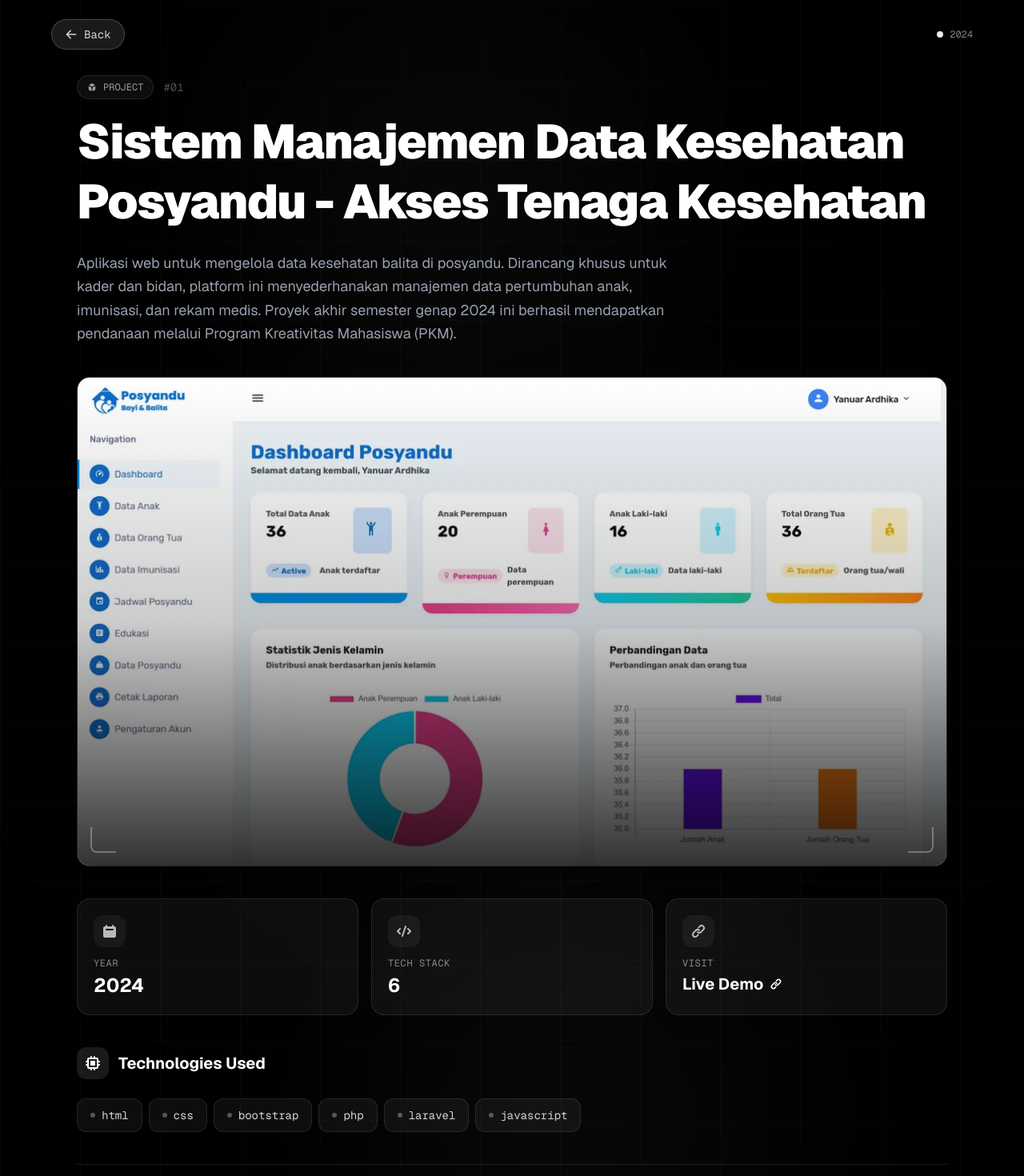
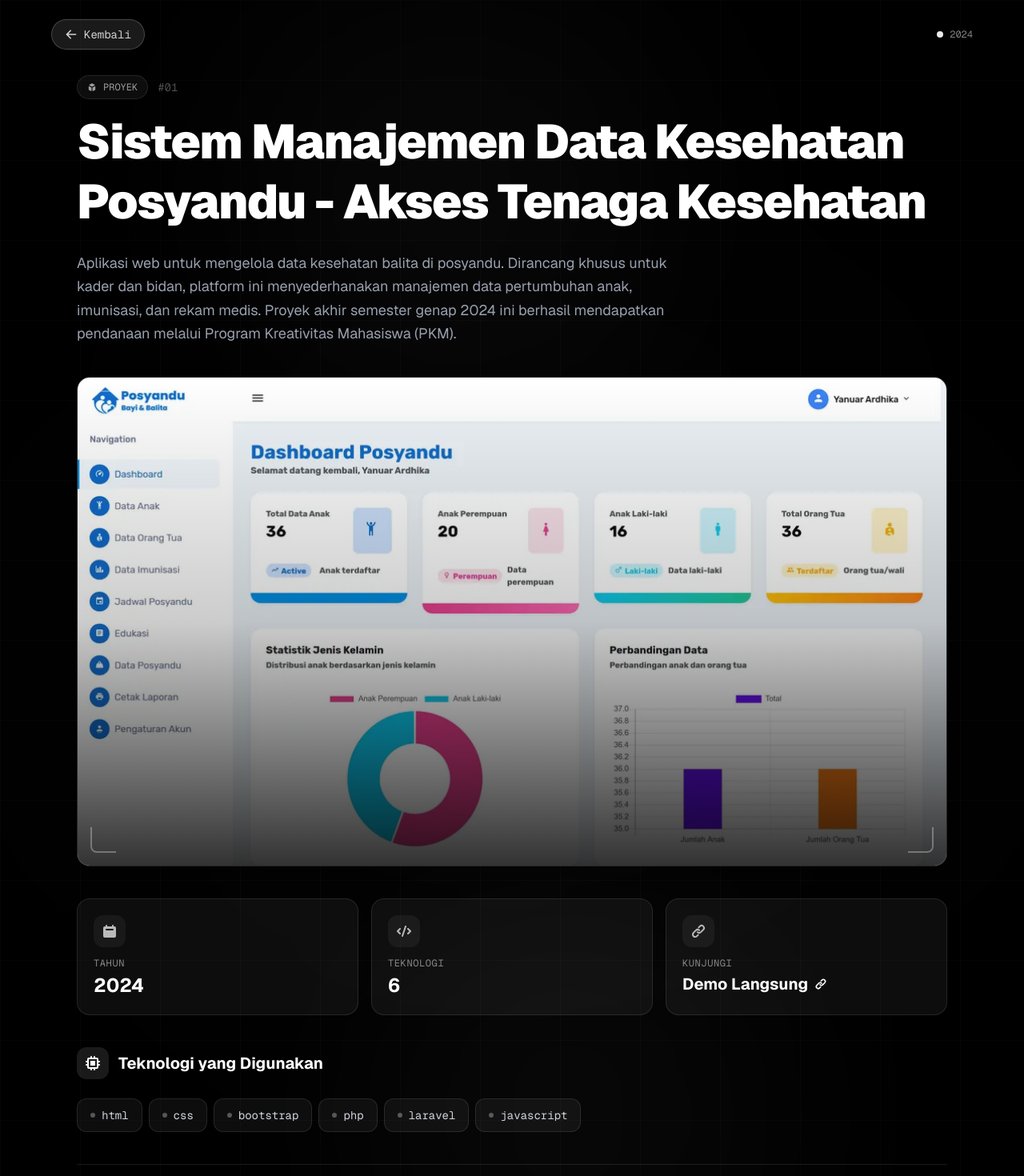
Before and after one commit to ardhikaxx/portofolio-nextjs, a Next.js app: page /project/1 in a window 1280 px wide. Shown: the top 1470 px of the page at 80% size. Built offline with nearby package versions, Linux system fonts and the light colour scheme.

Commit message:
i18n: translate all UI text to Indonesian

```diff
--- a/app/components/ExperienceModal.tsx
+++ b/app/components/ExperienceModal.tsx
@@ -138,7 +138,7 @@ export default function ExperienceModal({
                                     >
                                         <div className="flex items-center gap-2 mb-3">
                                             <FaCode className="w-4 h-4 text-white" />
-                                            <h3 className="font-semibold text-lg">Technologies</h3>
+                                            <h3 className="font-semibold text-lg">Teknologi</h3>
                                         </div>
                                         <div className="flex flex-wrap gap-2">
                                             {currentExperience.technologies.map((tech, index) => (
@@ -158,7 +158,7 @@ export default function ExperienceModal({
                                     >
                                         <div className="flex items-center gap-2 mb-3">
                                             <FaTasks className="w-4 h-4 text-white" />
-                                            <h3 className="font-semibold text-lg">Responsibilities</h3>
+                                            <h3 className="font-semibold text-lg">Tanggung Jawab</h3>
                                         </div>
                                         <ul className="space-y-2">
                                             {currentExperience.responsibilities.map((responsibility, index) => (
--- a/app/components/NavBottom.tsx
+++ b/app/components/NavBottom.tsx
@@ -19,11 +19,11 @@ type NavBottomProps = {
 
 const NavBottom = ({ currentPath }: NavBottomProps) => {
     const navItems: NavItem[] = [
-        { name: 'Home', icon: HiHome, path: '/' },
-        { name: 'About', icon: HiUser, path: '/about' },
-        { name: 'Project', icon: HiFolder, path: '/project' },
-        { name: 'Awards', icon: HiTrophy, path: '/awards' },
-        { name: 'Publications', icon: HiBookOpen, path: '/publications' },
+        { name: 'Beranda', icon: HiHome, path: '/' },
+        { name: 'Tentang', icon: HiUser, path: '/about' },
+        { name: 'Proyek', icon: HiFolder, path: '/project' },
+        { name: 'Penghargaan', icon: HiTrophy, path: '/awards' },
+        { name: 'Publikasi', icon: HiBookOpen, path: '/publications' },
     ];
 
     const isActive = (path: string) => {
--- a/app/project/[id]/page.tsx
+++ b/app/project/[id]/page.tsx
@@ -27,10 +27,10 @@ export default function ProjectDetailPage() {
                         <HiCube className="w-12 h-12 text-white/50" />
                     </div>
                     <h1 className="text-4xl font-bold text-white mb-4 font-mono">404</h1>
-                    <p className="text-gray-400 mb-6">Project not found</p>
+                    <p className="text-gray-400 mb-6">Project tidak ditemukan</p>
                     <Link href="/project" className="inline-flex items-center gap-2 px-6 py-3 bg-white text-black rounded-full font-mono font-bold hover:bg-gray-200 transition-colors">
                         <HiArrowLeft className="w-4 h-4" />
-                        Back to Projects
+                        Kembali ke Projects
                     </Link>
                 </div>
             </div>
@@ -61,7 +61,7 @@ export default function ProjectDetailPage() {
                         className="inline-flex items-center gap-2 px-4 py-2 rounded-full bg-white/10 border border-white/20 text-white/80 hover:text-white hover:bg-white/20 hover:border-white/30 transition-all duration-300 font-mono text-sm group"
                     >
                         <HiArrowLeft className="w-4 h-4 group-hover:-translate-x-1 transition-transform" />
-                        <span>Back</span>
+                        <span>Kembali</span>
                     </Link>
 
                     <div className="flex items-center gap-2 text-white/50 font-mono text-xs">
@@ -78,7 +78,7 @@ export default function ProjectDetailPage() {
                     <div className="flex items-center gap-3 mb-4">
                         <div className="flex items-center gap-2 px-3 py-1.5 rounded-full bg-white/5 border border-white/10 text-white/60 text-xs font-mono">
                             <HiCube className="w-3 h-3" />
-                            PROJECT
+                            PROYEK
                         </div>
                         <span className="text-white/30 font-mono text-sm">#{project.id.toString().padStart(2, '0')}</span>
                     </div>
@@ -116,7 +116,7 @@ export default function ProjectDetailPage() {
                         <div className="w-10 h-10 rounded-xl bg-white/5 flex items-center justify-center mb-3 group-hover:scale-110 transition-transform">
                             <HiCalendar className="w-5 h-5 text-white/70" />
                         </div>
-                        <p className="text-white/50 text-xs font-mono uppercase tracking-wider mb-1">Year</p>
+                        <p className="text-white/50 text-xs font-mono uppercase tracking-wider mb-1">Tahun</p>
                         <p className="text-2xl font-bold text-white">{project.year}</p>
                     </div>
 
@@ -124,7 +124,7 @@ export default function ProjectDetailPage() {
                         <div className="w-10 h-10 rounded-xl bg-white/5 flex items-center justify-center mb-3 group-hover:scale-110 transition-transform">
                             <HiCode className="w-5 h-5 text-white/70" />
                         </div>
-                        <p className="text-white/50 text-xs font-mono uppercase tracking-wider mb-1">Tech Stack</p>
+                        <p className="text-white/50 text-xs font-mono uppercase tracking-wider mb-1">Teknologi</p>
                         <p className="text-2xl font-bold text-white">{project.languages.length}</p>
                     </div>
 
@@ -137,9 +137,9 @@ export default function ProjectDetailPage() {
                         <div className="w-10 h-10 rounded-xl bg-white/5 flex items-center justify-center mb-3 group-hover:scale-110 transition-transform">
                             <HiLink className="w-5 h-5 text-white/70" />
                         </div>
-                        <p className="text-white/50 text-xs font-mono uppercase tracking-wider mb-1">Visit</p>
+                        <p className="text-white/50 text-xs font-mono uppercase tracking-wider mb-1">Kunjungi</p>
                         <p className="text-xl font-bold text-white flex items-center gap-2">
-                            Live Demo
+                            Demo Langsung
                             <HiLink className="w-4 h-4 group-hover:translate-x-1 transition-transform" />
                         </p>
                     </a>
@@ -151,7 +151,7 @@ export default function ProjectDetailPage() {
                         <div className="w-10 h-10 rounded-xl bg-white/10 flex items-center justify-center">
                             <HiChip className="w-5 h-5 text-white" />
                         </div>
-                        <h2 className="text-xl font-bold text-white">Technologies Used</h2>
+                        <h2 className="text-xl font-bold text-white">Teknologi yang Digunakan</h2>
                     </div>
 
                     <div className="flex flex-wrap gap-2">
@@ -178,7 +178,7 @@ export default function ProjectDetailPage() {
                                 <HiArrowLeft className="w-5 h-5 text-white group-hover:-translate-x-1 transition-transform" />
                             </div>
                             <div className="hidden sm:block">
-                                <p className="text-white/50 text-xs font-mono">PREVIOUS</p>
+                                <p className="text-white/50 text-xs font-mono">SEBELUMNYA</p>
                                 <p className="text-white font-medium group-hover:text-gray-200 transition-colors line-clamp-1 max-w-[200px]">{prevProject.name}</p>
                             </div>
                         </Link>
@@ -192,7 +192,7 @@ export default function ProjectDetailPage() {
                             className="group flex items-center gap-4 p-4 rounded-xl hover:bg-white/5 transition-colors text-right"
                         >
                             <div className="hidden sm:block">
-                                <p className="text-white/50 text-xs font-mono">NEXT</p>
+                                <p className="text-white/50 text-xs font-mono">BERIKUTNYA</p>
                                 <p className="text-white font-medium group-hover:text-gray-200 transition-colors line-clamp-1 max-w-[200px]">{nextProject.name}</p>
                             </div>
                             <div className="w-10 h-10 rounded-full bg-white/10 flex items-center justify-center group-hover:bg-white/20 transition-colors">
--- a/app/ui/hero.tsx
+++ b/app/ui/hero.tsx
@@ -16,7 +16,7 @@ export default function Hero() {
         </div>
         <div className="mb-2">
           <p className="max-w-2xl text-lg md:text-2xl text-shadow-white font-medium font-mono">
-            A Junior Web & Mobile Developer developing efficient and impactful digital systems
+            Junior Web & Mobile Developer yang membangun sistem digital efisien dan berdampak
           </p>
         </div>
         <div className="w-full max-w-md lg:max-w-none flex flex-col lg:flex-row gap-3 justify-center items-center">
@@ -27,7 +27,7 @@ export default function Hero() {
           >
             <div className="absolute inset-0 -translate-x-full group-hover:translate-x-full transition-transform duration-1000 bg-linear-to-r from-transparent via-white/20 to-transparent" />
             <HiUser className="me-3 transition-transform duration-300 group-hover:scale-110 group-hover:rotate-12 relative z-10" size={24} />
-            <span className="relative z-10">About Me</span>
+            <span className="relative z-10">Tentang Saya</span>
           </Link>
           <div
             className="w-full lg:w-auto group bg-white/10 backdrop-blur-lg text-white px-6 py-3 border-2 border-white rounded-full font-bold text-center font-mono flex items-center justify-center relative overflow-hidden"
@@ -35,7 +35,7 @@ export default function Hero() {
           >
             <div className="absolute inset-0 -translate-x-full group-hover:translate-x-full transition-transform duration-1000 bg-linear-to-r from-transparent via-white/20 to-transparent" />
             <HiDocument className="me-3 transition-transform duration-300 group-hover:scale-110 group-hover:rotate-12 relative z-10" size={24} />
-            <span className="relative z-10">CV Coming Soon</span>
+            <span className="relative z-10">CV Segera Hadir</span>
           </div>
         </div>
       </div>
```
Also changed, not shown: app/ui/about.tsx (+13 -13 lines).
